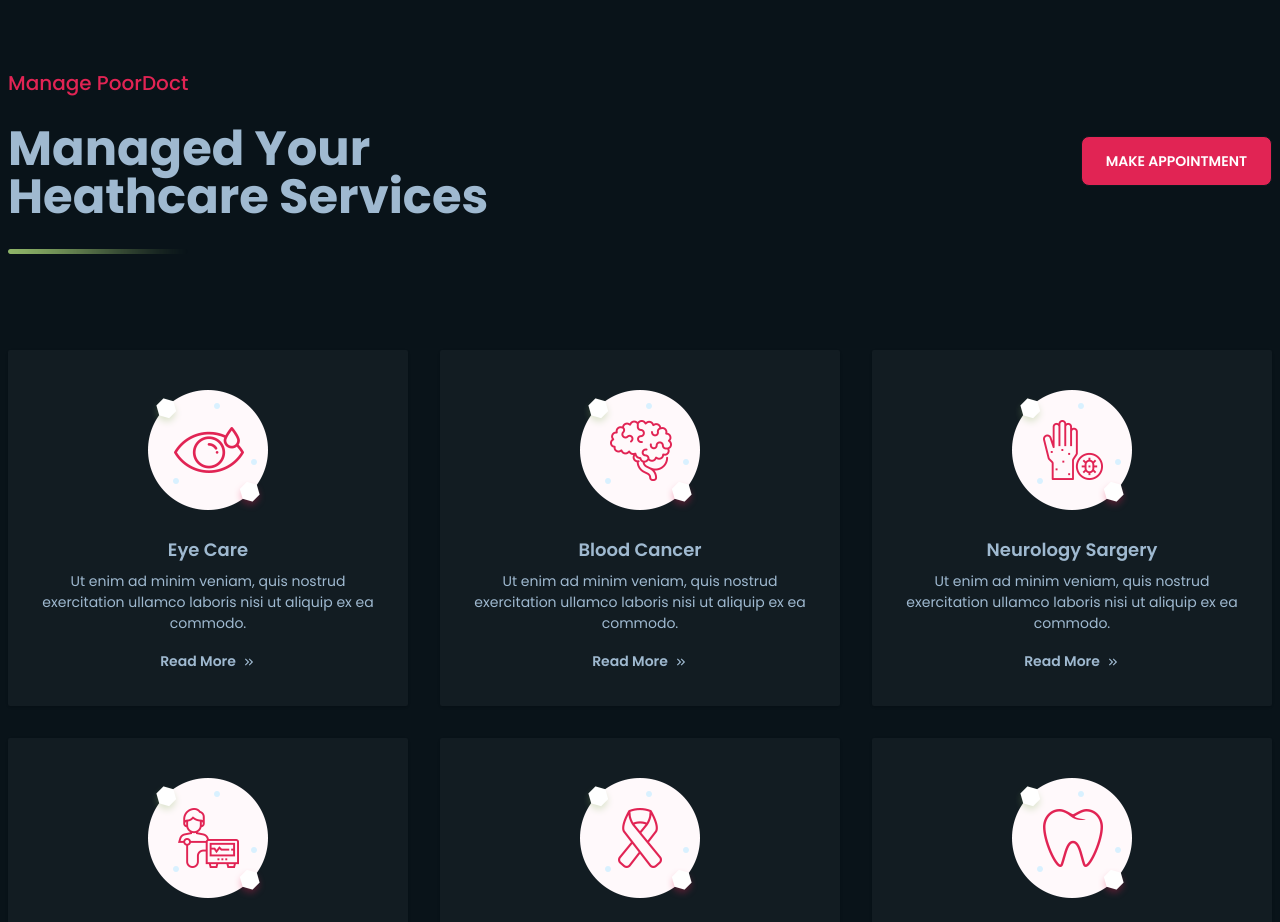
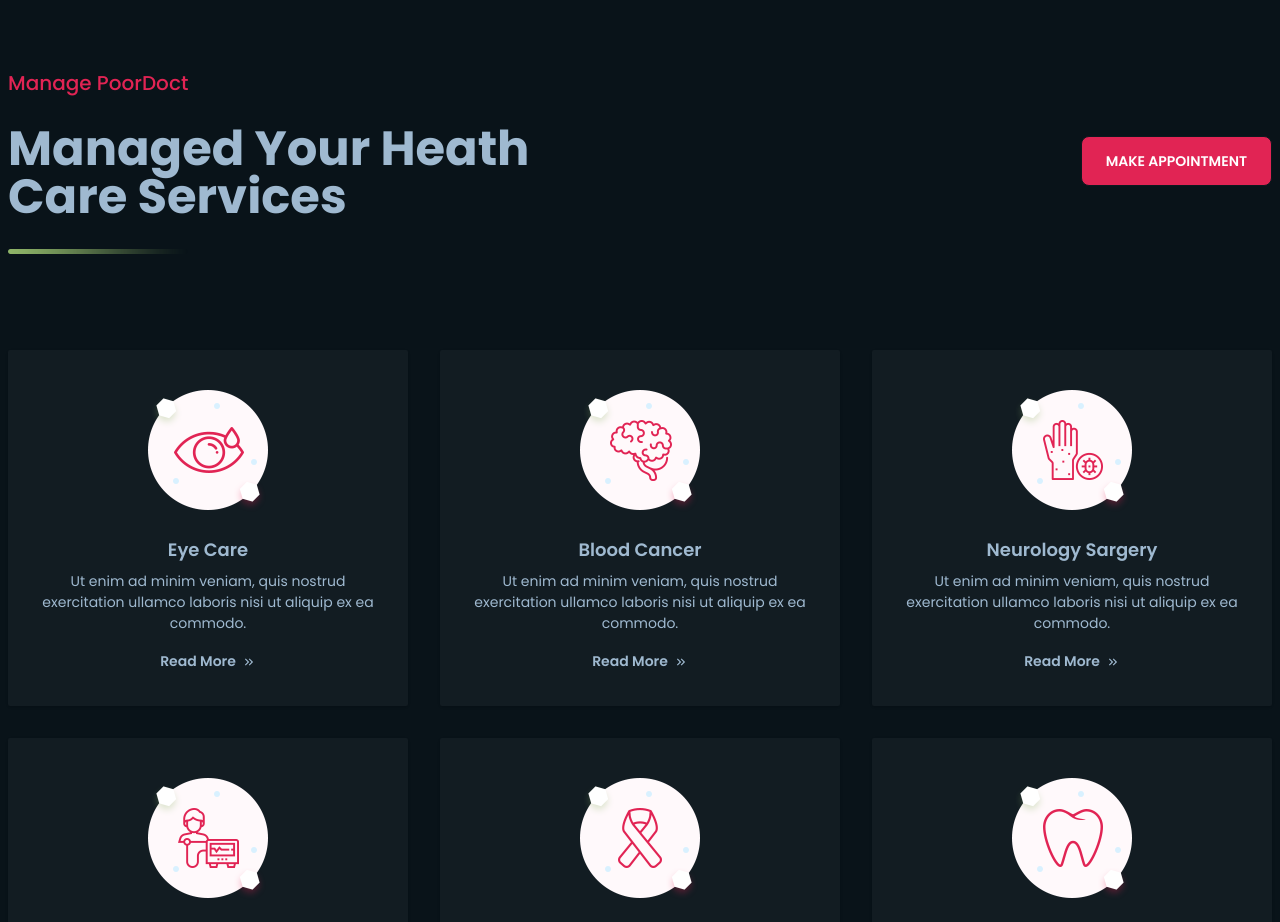
Before and after one commit to riponmondalbd/poor-doct, a React (Vite) app in the folder poor-doct-client/: page / in a window 1280 px wide. Shown: the part 1820-2742 px from the top of the page. Built offline with nearby package versions, Linux system fonts and the light colour scheme.

Commit message:
update the condition of dark mood toggle switcher

```diff
--- a/poor-doct-client/src/pages/Home/ManageHealthCare/ManageHealthCare.jsx
+++ b/poor-doct-client/src/pages/Home/ManageHealthCare/ManageHealthCare.jsx
@@ -20,7 +20,7 @@ const ManageHealthCare = () => {
               Manage PoorDoct
             </h4>
             <h2 className="text-5xl font-bold my-7">
-              Managed Your Heathcare Services
+              Managed Your Heath Care Services
             </h2>
             <img src={linImg} alt="line" />
           </div>
--- a/poor-doct-client/src/pages/Shared/Footer/Footer.jsx
+++ b/poor-doct-client/src/pages/Shared/Footer/Footer.jsx
@@ -6,7 +6,7 @@ const Footer = () => {
   return (
     <div className="bg-[#223645]">
       <div className="max-w-7xl mx-auto">
-        {/* navbar logo with email send and satisfied client section */}
+        {/* navbar logo with Subscription and satisfied client section */}
 
         <div className="flex-row md:flex space-y-6 md:space-y-0 justify-between items-center py-10">
           {/* logo */}
--- a/poor-doct-client/src/pages/Shared/Navbar/Navbar.jsx
+++ b/poor-doct-client/src/pages/Shared/Navbar/Navbar.jsx
@@ -168,7 +168,8 @@ const Navbar = () => {
                 type="checkbox"
                 value="sunset"
                 className="theme-controller"
-                checked={isDark === true ? false : true}
+                // checked={isDark === true ? false : true}
+                checked={!isDark}
                 onChange={() => setIsDark(!isDark)}
               />
 
```
